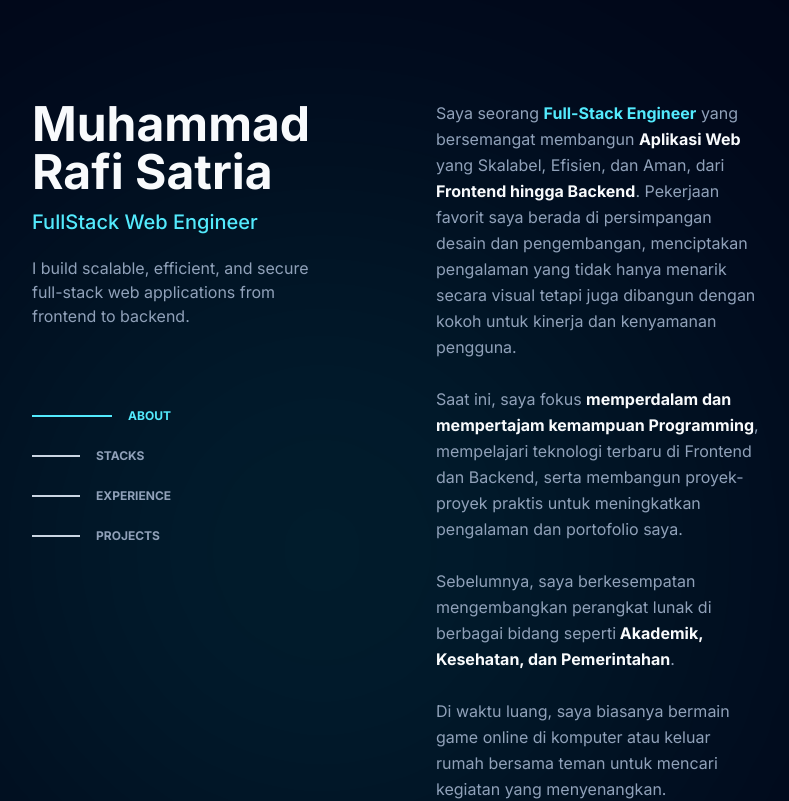
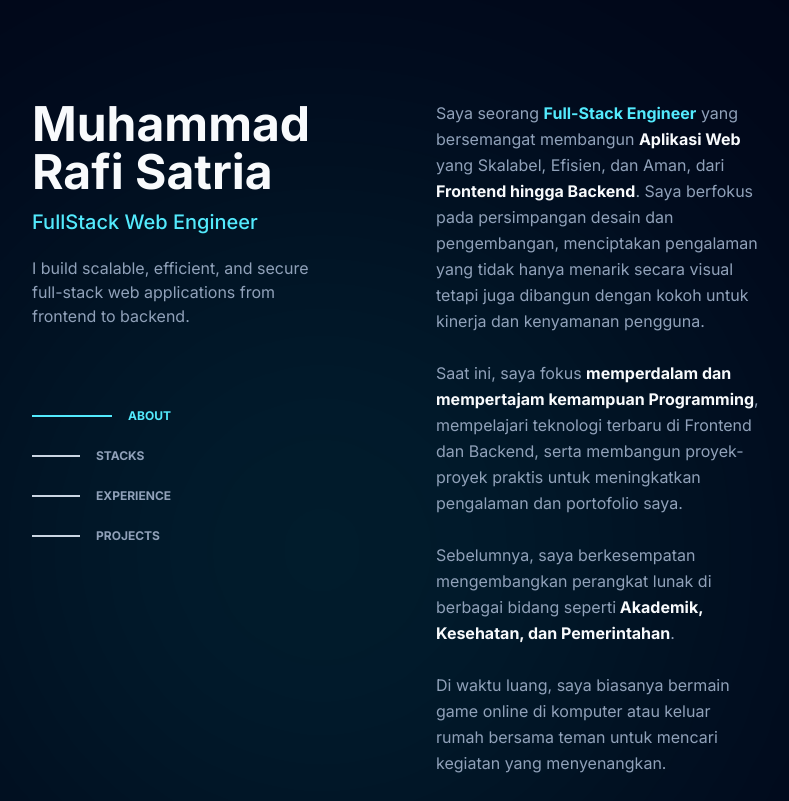
Before and after one commit to mrafisatria/Portfolio, a Next.js app: page / in a window 1280 px wide. Shown: the top 801 px of the page, without its empty margins (228-1017 px from the left). Built offline with nearby package versions, Linux system fonts and the light colour scheme.

Commit message:
Update personal description in sizexl.jsx
Refine the description of professional skills and focus areas.

```diff
--- a/src/app/sizexl.jsx
+++ b/src/app/sizexl.jsx
@@ -119,8 +119,8 @@ export default function SizeXl(){
                         <p className="text-slate-400 pl-25 pr-8 text-md font-normal leading-relaxed">
                             <span>
                                 Saya seorang <b className="text-cyan-300">Full-Stack Engineer</b> yang bersemangat membangun <b className="text-slate-50">Aplikasi Web</b> yang Skalabel, Efisien, dan Aman,
-                                dari <b className="text-slate-50">Frontend hingga Backend</b>. Pekerjaan favorit saya berada di persimpangan desain dan pengembangan, menciptakan pengalaman yang tidak hanya menarik secara visual tetapi
-                                juga dibangun dengan kokoh untuk kinerja dan kenyamanan pengguna.
+                                dari <b className="text-slate-50">Frontend hingga Backend</b>. Saya berfokus pada persimpangan desain dan pengembangan, menciptakan pengalaman yang tidak hanya menarik secara visual
+                                tetapi juga dibangun dengan kokoh untuk kinerja dan kenyamanan pengguna.
                             </span>
                             <br /> <br />
                             <span>
```
